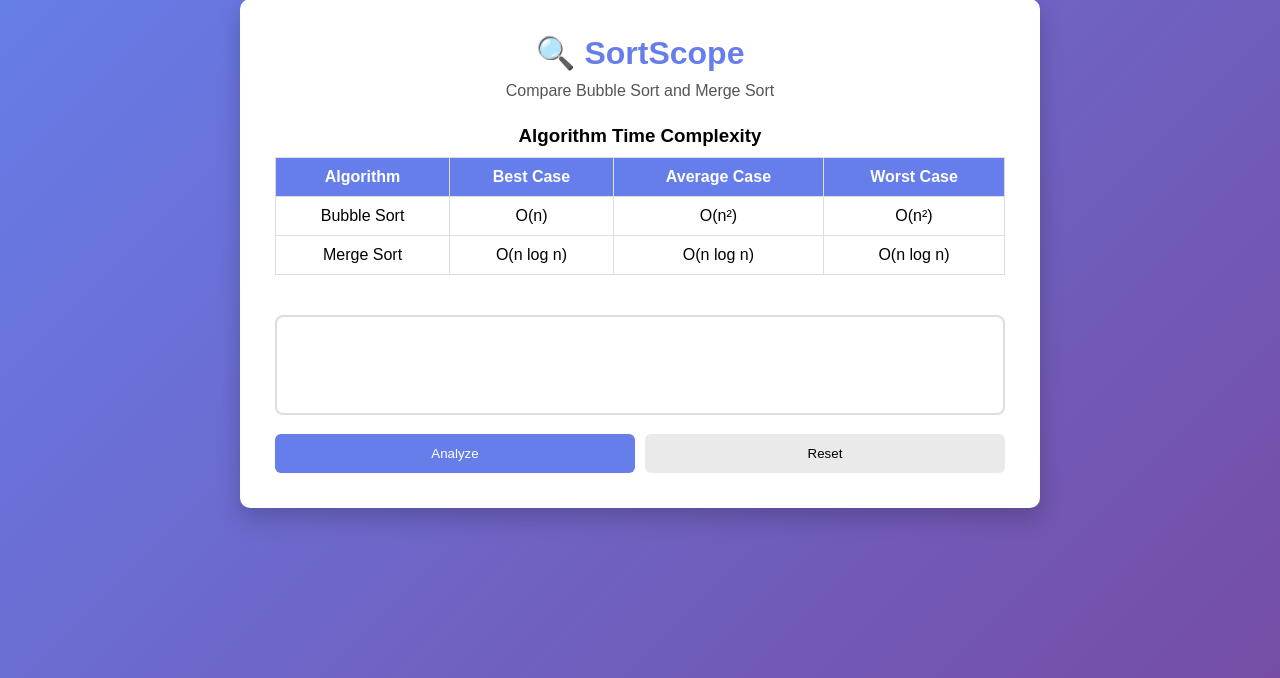
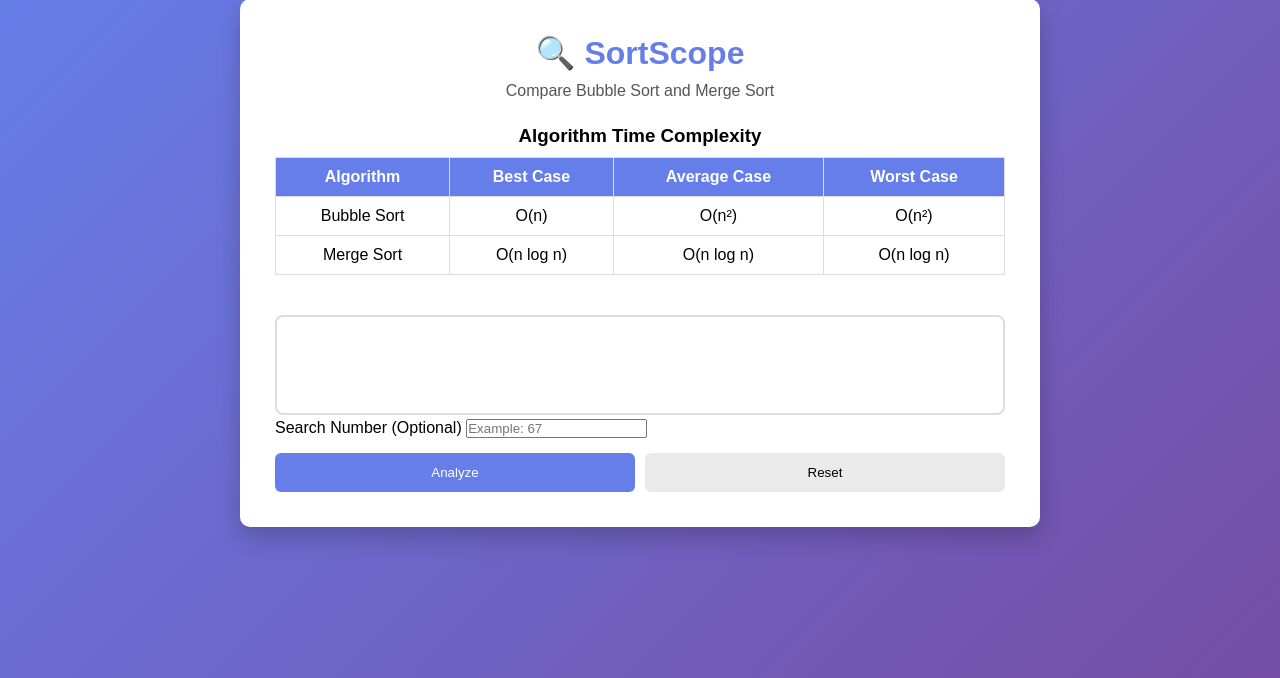
Before and after one commit to katkamakhila21/CFAI, a Flask app: page / in a window 1280 px wide. Shown: the part 41-719 px from the top of the page. Run offline with Flask 3, Linux system fonts and the light colour scheme.

Commit message:
Update index.html

```diff
--- a/templates/index.html
+++ b/templates/index.html
@@ -55,7 +55,18 @@
         placeholder="Enter numbers separated by commas&#10;Example: 45, 23, 67, 12, 89">
     </textarea>
 
+    <label for="searchNumber">
+        Search Number (Optional)
+    </label>
+
+    <input
+        type="number"
+        id="searchNumber"
+        placeholder="Example: 67"
+    >
+
     <div class="buttons">
+
         <button class="btn-primary" onclick="analyzeSort()">
             Analyze
         </button>
@@ -63,6 +74,7 @@
         <button class="btn-secondary" onclick="resetFields()">
             Reset
         </button>
+
     </div>
 
     <div id="result"></div>
```
